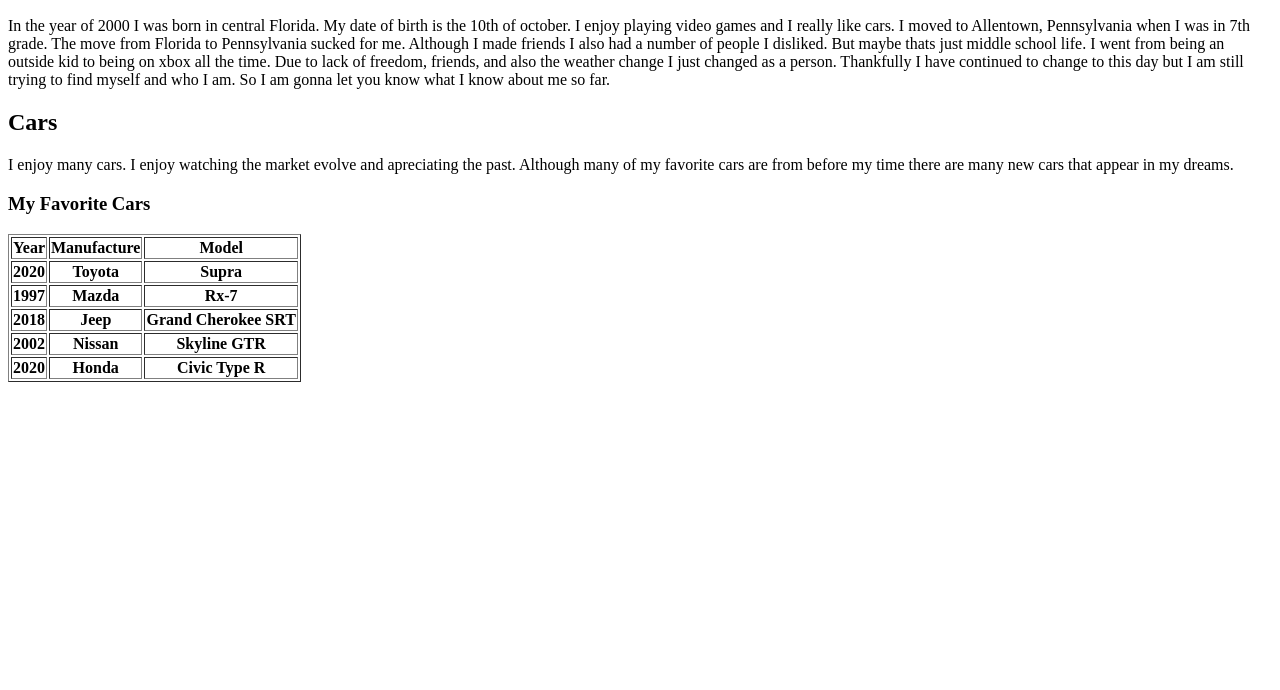
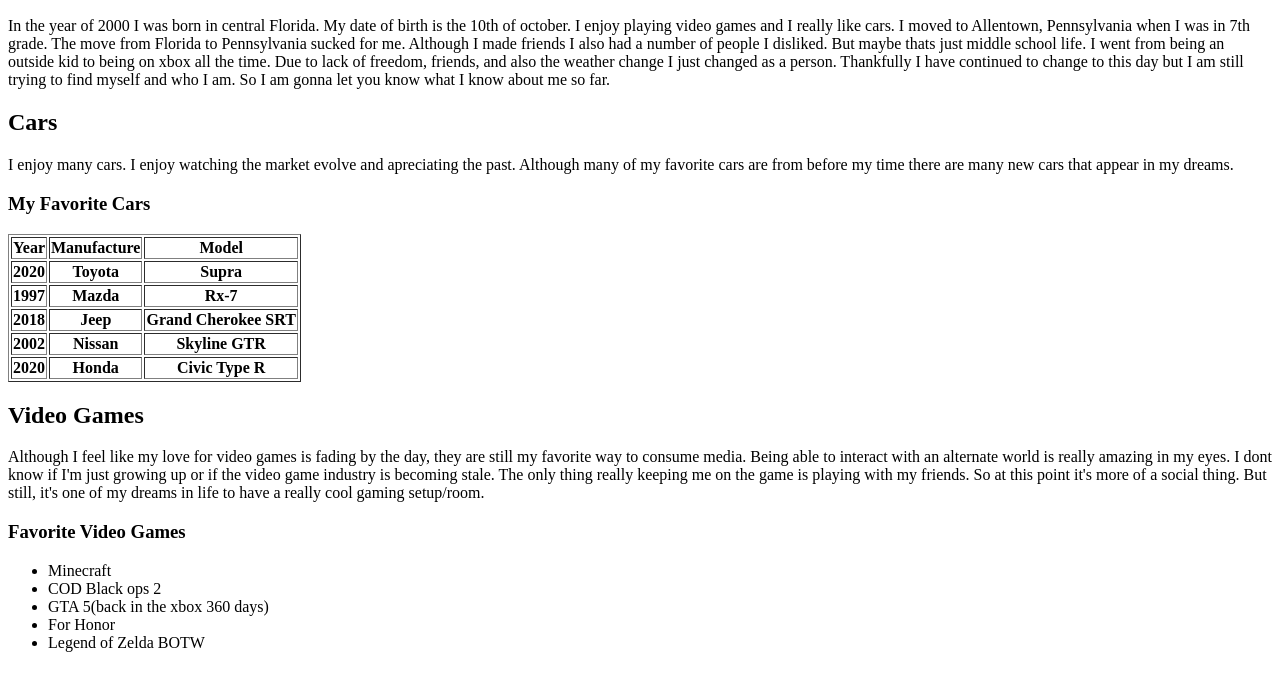
Before and after one commit to Jamesklauck/James-Project, a plain HTML site: page index.html in a window 1280 px wide. Shown: the part 96-786 px from the top of the page. Drawn offline with Linux system fonts and the light colour scheme.

Commit message:
add ul and contents

```diff
--- a/index.html
+++ b/index.html
@@ -56,5 +56,21 @@
         <th>Civic Type R</th>
     </tr>
 </table>
+<h2>Video Games</h2>
+<p>
+    Although I feel like my love for video games is fading by the day, they are still my favorite way to
+    consume media. Being able to interact with an alternate world is really amazing in my eyes. I dont know
+    if I'm just growing up or if the video game industry is becoming stale. The only thing really keeping me
+    on the game is playing with my friends. So at this point it's more of a social thing. But still, it's one
+    of my dreams in life to have a really cool gaming setup/room.
+</p>
+<h3>Favorite Video Games</h3>
+<ul>
+    <li>Minecraft</li>
+    <li>COD Black ops 2</li>
+    <li>GTA 5(back in the xbox 360 days)</li>
+    <li>For Honor</li>
+    <li>Legend of Zelda BOTW</li>
+</ul>
     </body>
 </html>
```
